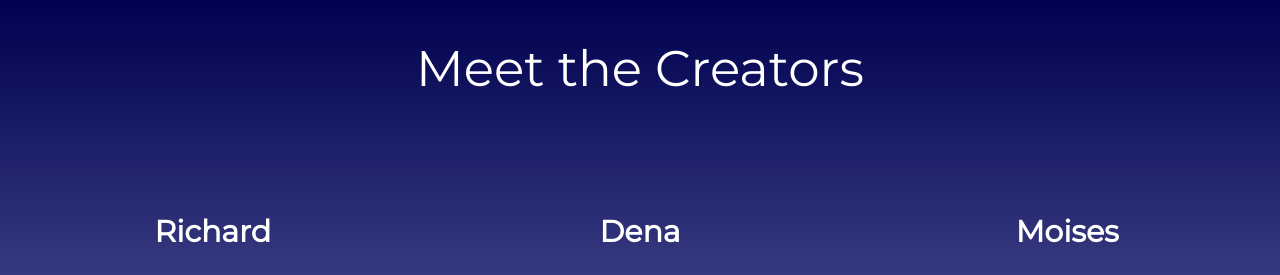
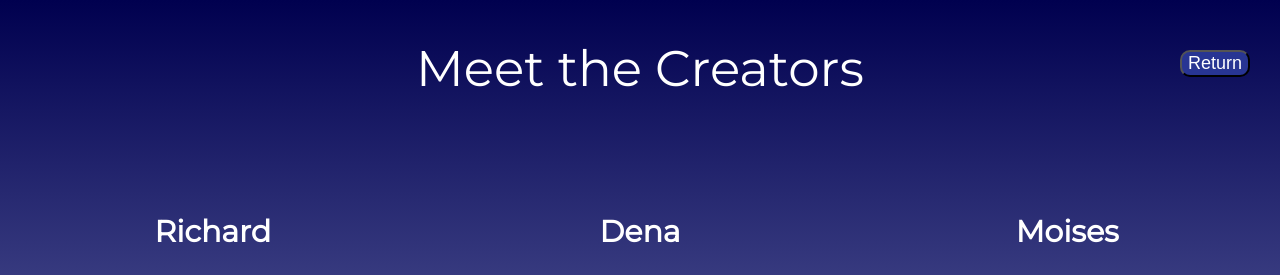
Before and after one commit to rrrliu/campus-social-network, a Python web app: template templates/aboutUs.html in a window 1280 px wide. Shown: the top 275 px of the page. Run offline with Jinja, Linux system fonts and the light colour scheme; the template is opened without the code that fills it, so the values that code supplies are empty.

Commit message:
ITS DONEEEE

```diff
--- a/stylesheets/aboutus.css
+++ b/stylesheets/aboutus.css
@@ -1,3 +1,16 @@
+#button {
+font-size: 18px;
+color: white;
+background-color: #283593;
+border-radius: 10px;
+outline: none;
+float: right;
+position: absolute;
+top: 50px;
+right:30px;
+
+}
+
 #header {
   color:white;
   font-size: 50px;
@@ -124,15 +137,15 @@ h1 {
   font-size: 30px;
   text-align: center;
   font-family: 'Montserrat', sans-serif;
-  /* width: 100%; */
-  /* position: absolute;
-  top:150px;
-  left: 185px; */
-  /* display: inline-block; */
-  /* display: inline-flex; */
-  /* flex: 1; */
 
 
+}
+
+#school {
+  color:white;
+  font-size: 30px;
+  text-align: center;
+  font-family: 'Montserrat', sans-serif;
 
 }
 
--- a/templates/aboutUs.html
+++ b/templates/aboutUs.html
@@ -9,7 +9,13 @@
     <title>About Us</title>
   </head>
   <body>
+
     <h1 id='header'> Meet the Creators</h1>
+  <div>
+    <form class="" action="/index" method="get">
+      <button id= "button" type="submit" name="button">Return</button>
+    </form>
+  </div>
      <!-- <div>
       <h2 id='nameRichard'>Richard</h2>
     </div> -->
@@ -43,7 +49,6 @@
   <div class="text">
     <p style="margin-top:70px;">I am from Bellevue, Washington. In my free time I enjoy listening to music (mainly 90s hip hop and some edm), watching reruns of Friends, and skiing. This fall, I'll be attending the University of California, Berkeley to study computer science and business under the M.E.T. program.</p>
   </div>
-
 </div>
 </div>
 <div class="dena">
@@ -53,7 +58,7 @@
   <div class="circle" style="margin: auto; width: 300px; display: block;">
   <img src="https://bit.ly/2OBNohf" style="margin: auto; width: 300px; height:300px;display: block;">
   <div class="text">
-    <p style="margin-top: 60px;"> I will be attending the University of Washington this fall majoring in Human Centerd Design Engineering. I enjoy playing soccer and tennis and love to travel. I value diversity and equality and am ready to change this world :)</p>
+    <p style="margin-top: 60px;"> I will be attending the University of Washington this fall majoring in Human Centered Design Engineering. I enjoy playing soccer and tennis and love to travel. I value diversity and equality and am ready to change this world :)</p>
   </div>
 
 
@@ -69,10 +74,16 @@
     <p style="margin-top: 60px;">I live in Wilson, North Carolina. I enjoy trying new things, hanging out with friends, and playing futsol or tennis. I will be attending the University of North Carolina at Charlotte this fall and plan on majoring in Computer Science.</p>
   </div>
 
-
 </div>
 </div>
 </div>
 
+
+<!-- <form class="" action="/index" method="get">
+  <button id= "button" type="submit" name="button">logout</button>
+</form>
+<input id="button" type="submit" name="" value="Return"> -->
+
+
   </body>
 </html>
--- a/templates/welcome.html
+++ b/templates/welcome.html
@@ -53,16 +53,16 @@
         <form class="" action="/logout" method="post">
           <button id="button" type="button" onclick="signOut()">Sign out</button>
         </form>
-
       <input id="button" type="submit" name="" value="Finish">
         </div>
       </fieldset>
     </form>
 
-    <form class="" action="/aboutus" method="get">
+    <!-- <form class="" action="/aboutus" method="get">
       <button id= "button" type="submit" name="button">About Us</button>
+    </form> -->
 
-    </form>
+
 
 
       <script type="text/javascript">
```
